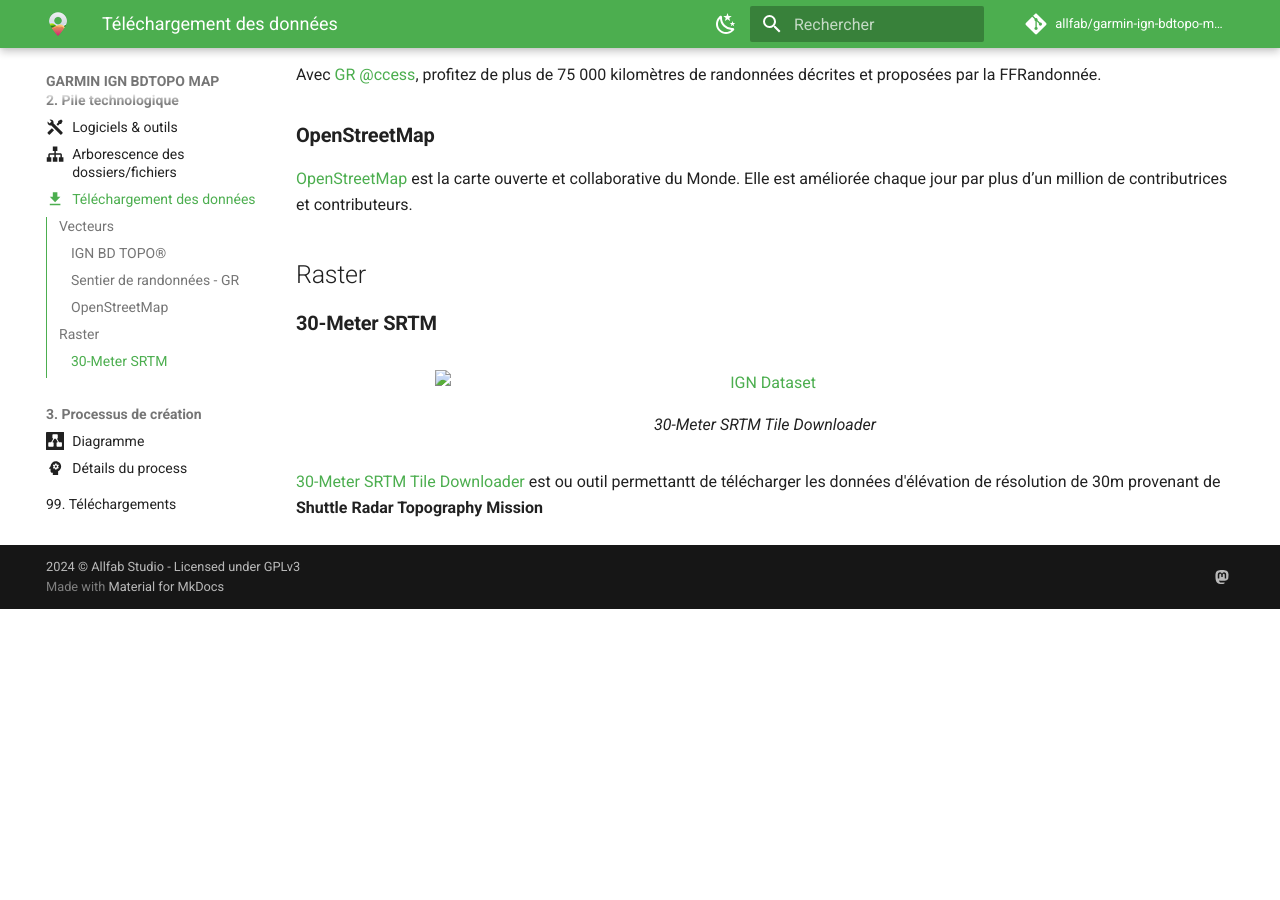
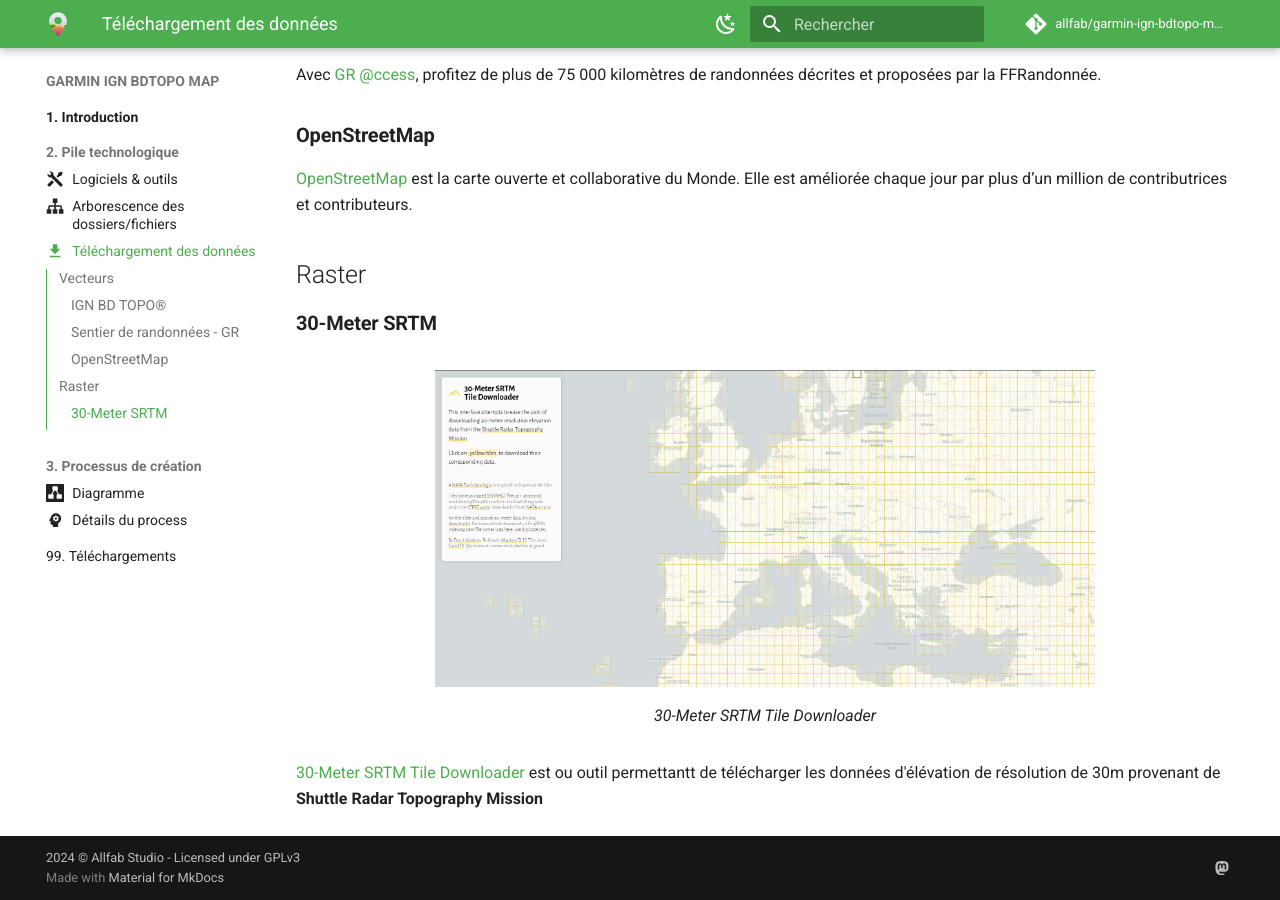
Before and after one commit to allfab/garmin-ign-bdtopo-map, an MkDocs documentation site: the page built from docs/tech-stack/data.md, in a window 1280 px wide and 900 px high, scrolled down 1516 px. Built offline with MkDocs 1.6.1 and Material for MkDocs 9.7.7, drawn with Linux system fonts in a browser that asks for light colours; some web fonts are replaced; comment, search, counter and statistics services are not loaded; before the commit the page ends 2125 px from its top, so only the background shows below that.

Commit message:
UPDATE images LINKS

```diff
--- a/docs/tech-stack/data.md
+++ b/docs/tech-stack/data.md
@@ -18,7 +18,7 @@
 Ce qui est très intéressant avec ce jeu de données, c’est qu’on peut la télécharger sur des échelles de territoire assez variées, du département en passant par la région ou encore sur l’ensemble du territoire français.
 
 <figure markdown>
-  ![IGN Dataset](assets/images/tech-stack/data/ign-bdtopo-dataset.png)
+  ![IGN Dataset](../../assets/images/tech-stack/data/ign-bdtopo-dataset.png)
   <figcaption>IGN BD TOPO® — La modélisation 2D et 3D du territoire et de ses infrastructures sur l’ensemble du territoire français</figcaption>
 </figure>
 
@@ -59,7 +59,7 @@
 ### **30-Meter SRTM**
 
 <figure markdown>
-  ![IGN Dataset](assets/images/tech-stack/data/30-Meter-SRTM.png){: width=660 }
+  ![IGN Dataset](../../assets/images/tech-stack/data/30-Meter-SRTM.png){: width=660 }
   <figcaption>30-Meter SRTM Tile Downloader</figcaption>
 </figure>
 
```
